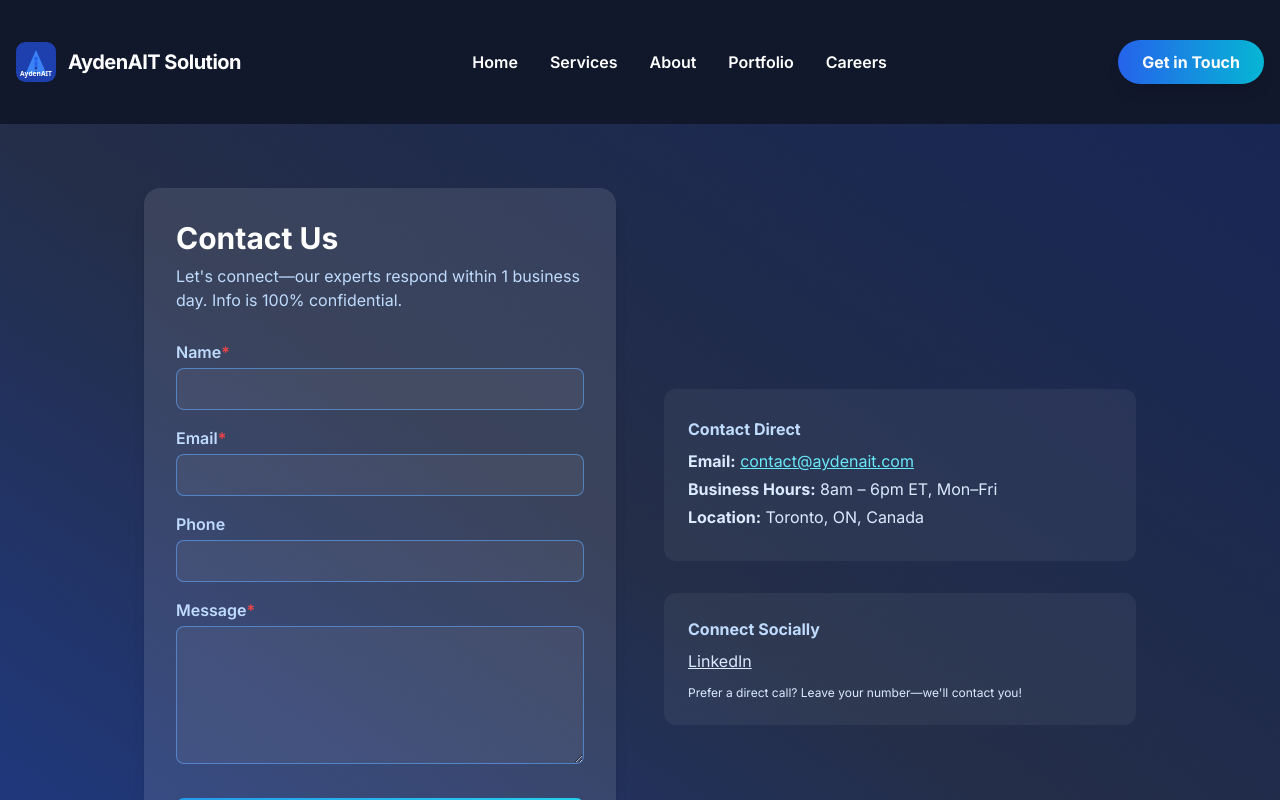
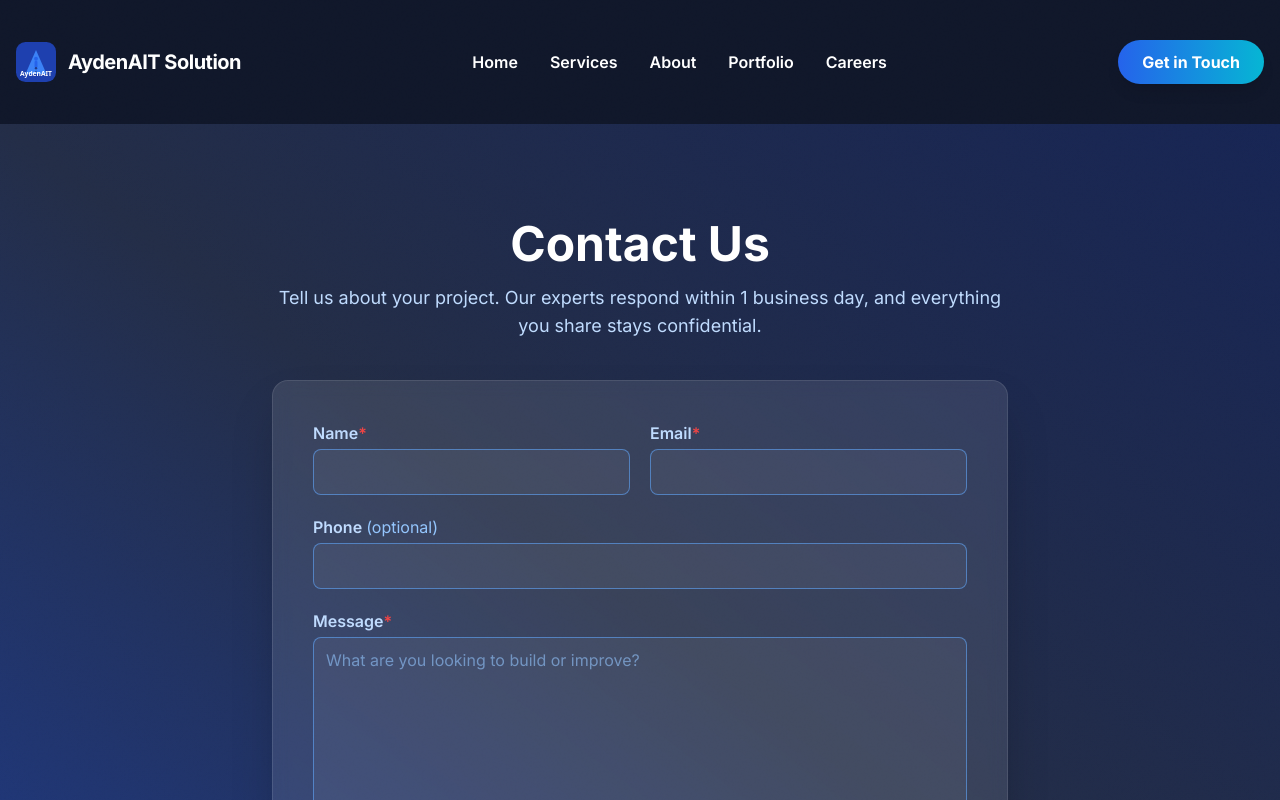
Before and after one commit to tianzesun/aydenait-website, a React (Vite) app: page /contact in a window 1280 px wide. Shown: the top 800 px of the page. Built offline with nearby package versions, Linux system fonts and the light colour scheme; the HTML template or start-up script is replaced by a standard one.

Commit message:
Redesign Contact page around the form; remove social/call panel
Co-Authored-By: Claude Opus 5.5 <noreply@anthropic.com>

```diff
--- a/src/pages/Contact.tsx
+++ b/src/pages/Contact.tsx
@@ -42,23 +42,26 @@ const Contact = () => {
         ogUrl="https://aydenait.com/contact"
         canonical="https://aydenait.com/contact"
       />
-      <section className="py-16 min-h-screen bg-gradient-to-bl from-blue-950 via-[#232d47] to-blue-900">
-      <div className="max-w-5xl mx-auto px-4 grid md:grid-cols-2 gap-12">
+      <section className="py-16 md:py-24 min-h-screen bg-gradient-to-bl from-blue-950 via-[#232d47] to-blue-900">
+        <div className="max-w-3xl mx-auto px-4">
+          <div className="text-center mb-10">
+            <h1 className="text-4xl md:text-5xl font-bold text-white mb-4">Contact Us</h1>
+            <p className="text-lg text-blue-200">Tell us about your project. Our experts respond within 1 business day, and everything you share stays confidential.</p>
+          </div>
+
           {/* Contact Form */}
-        <div className="bg-white/10 rounded-2xl p-8 shadow-lg flex flex-col justify-center">
-          <h1 className="text-3xl font-bold text-white mb-2">Contact Us</h1>
-          <p className="text-blue-200 mb-7">Let's connect—our experts respond within 1 business day. Info is 100% confidential.</p>
+          <div className="bg-white/10 border border-white/10 rounded-2xl p-6 md:p-10 shadow-2xl backdrop-blur">
             {submitted && (
-            <div role="status" className="mb-4 p-3 bg-green-500/20 border border-green-500 rounded text-green-100">
+              <div role="status" className="mb-6 p-3 bg-green-500/20 border border-green-500 rounded text-green-100">
                 ✓ Thank you! We'll be in touch within 1 business day.
               </div>
             )}
             {error && (
-            <div role="alert" className="mb-4 p-3 bg-red-500/20 border border-red-500 rounded text-red-100">
+              <div role="alert" className="mb-6 p-3 bg-red-500/20 border border-red-500 rounded text-red-100">
                 ✗ {error}
               </div>
             )}
-          <form onSubmit={handleSubmit} className="flex flex-col gap-4">
+            <form onSubmit={handleSubmit} className="grid md:grid-cols-2 gap-5">
               <div>
                 <label htmlFor="contact-name" className="block mb-1 font-semibold text-blue-200">Name<span className="text-red-500">*</span></label>
                 <input
@@ -69,7 +72,7 @@ const Contact = () => {
                   value={formData.name}
                   onChange={handleChange}
                   required
-                className="w-full border bg-white/5 px-3 py-2 text-blue-50 placeholder-blue-300/60 border-blue-400/60 rounded-lg focus:outline-none focus:border-cyan-400 focus:ring-2 focus:ring-cyan-400/30 transition"/>
+                  className="w-full border bg-white/5 px-3 py-2.5 text-blue-50 placeholder-blue-300/60 border-blue-400/60 rounded-lg focus:outline-none focus:border-cyan-400 focus:ring-2 focus:ring-cyan-400/30 transition"/>
               </div>
               <div>
                 <label htmlFor="contact-email" className="block mb-1 font-semibold text-blue-200">Email<span className="text-red-500">*</span></label>
@@ -81,10 +84,10 @@ const Contact = () => {
                   value={formData.email}
                   onChange={handleChange}
                   required
-                className="w-full border bg-white/5 px-3 py-2 text-blue-50 placeholder-blue-300/60 border-blue-400/60 rounded-lg focus:outline-none focus:border-cyan-400 focus:ring-2 focus:ring-cyan-400/30 transition"/>
+                  className="w-full border bg-white/5 px-3 py-2.5 text-blue-50 placeholder-blue-300/60 border-blue-400/60 rounded-lg focus:outline-none focus:border-cyan-400 focus:ring-2 focus:ring-cyan-400/30 transition"/>
               </div>
-            <div>
-              <label htmlFor="contact-phone" className="block mb-1 font-semibold text-blue-200">Phone</label>
+              <div className="md:col-span-2">
+                <label htmlFor="contact-phone" className="block mb-1 font-semibold text-blue-200">Phone <span className="font-normal text-blue-300">(optional)</span></label>
                 <input
                   type="tel"
                   id="contact-phone"
@@ -92,45 +95,39 @@ const Contact = () => {
                   autoComplete="tel"
                   value={formData.phone}
                   onChange={handleChange}
-                className="w-full border bg-white/5 px-3 py-2 text-blue-50 placeholder-blue-300/60 border-blue-400/60 rounded-lg focus:outline-none focus:border-cyan-400 focus:ring-2 focus:ring-cyan-400/30 transition"/>
+                  className="w-full border bg-white/5 px-3 py-2.5 text-blue-50 placeholder-blue-300/60 border-blue-400/60 rounded-lg focus:outline-none focus:border-cyan-400 focus:ring-2 focus:ring-cyan-400/30 transition"/>
               </div>
-            <div>
+              <div className="md:col-span-2">
                 <label htmlFor="contact-message" className="block mb-1 font-semibold text-blue-200">Message<span className="text-red-500">*</span></label>
                 <textarea
                   id="contact-message"
-                rows={5}
+                  rows={7}
                   name="message"
                   maxLength={5000}
+                  placeholder="What are you looking to build or improve?"
                   value={formData.message}
                   onChange={handleChange}
                   required
-                className="w-full border bg-white/5 px-3 py-2 text-blue-50 placeholder-blue-300/60 border-blue-400/60 rounded-lg focus:outline-none focus:border-cyan-400 focus:ring-2 focus:ring-cyan-400/30 transition"></textarea>
+                  className="w-full border bg-white/5 px-3 py-2.5 text-blue-50 placeholder-blue-300/60 border-blue-400/60 rounded-lg focus:outline-none focus:border-cyan-400 focus:ring-2 focus:ring-cyan-400/30 transition"></textarea>
               </div>
+              <div className="md:col-span-2 flex flex-col md:flex-row md:items-center md:justify-between gap-4 mt-1">
+                <p className="text-xs text-blue-300">We never share your info. NDA always available.</p>
                 <button
                   type="submit"
                   disabled={isSubmitting}
-              className="mt-3 py-3 bg-gradient-to-tr from-blue-600 to-cyan-400 text-white font-bold rounded-lg hover:bg-blue-700 transition text-lg disabled:opacity-50 disabled:cursor-not-allowed"
+                  className="px-10 py-3 bg-gradient-to-tr from-blue-600 to-cyan-400 text-white font-bold rounded-lg hover:shadow-lg hover:shadow-cyan-500/25 transition text-lg disabled:opacity-50 disabled:cursor-not-allowed"
                 >
                   {isSubmitting ? "Sending..." : "Send Message"}
                 </button>
+              </div>
             </form>
-          <p className="mt-7 text-xs text-blue-300">We never share your info. NDA always available.</p>
           </div>
-      {/* Info, Phones, Social, Hours */}
-      <div className="flex flex-col gap-8 justify-center">
-        <div className="bg-white/5 rounded-xl px-6 py-7 text-blue-100">
-          <h2 className="font-bold text-blue-200 mb-2">Contact Direct</h2>
-          <div className="mb-1"><b>Email:</b> <a className="text-cyan-300 underline" href="mailto:contact@aydenait.com">contact@aydenait.com</a></div>
-          <div className="mb-1"><b>Business Hours:</b> 8am – 6pm ET, Mon–Fri</div>
-          <div className="mb-1"><b>Location:</b> Toronto, ON, Canada</div>
-        </div>
-        <div className="bg-white/5 rounded-xl px-6 py-6 text-blue-100">
-          <h3 className="font-bold text-blue-200 mb-2">Connect Socially</h3>
-          <div className="flex gap-4 mb-3">
-            <a href="https://linkedin.com/company/aydenait" className="hover:text-cyan-300 underline" target="_blank" rel="noopener noreferrer">LinkedIn</a>
-          </div>
-          <div className="text-xs">Prefer a direct call? Leave your number—we'll contact you!</div>
-        </div>
+
+          {/* Direct contact details */}
+          <div className="mt-8 flex flex-col md:flex-row md:justify-center gap-2 md:gap-8 text-center text-sm text-blue-200">
+            <div>Email: <a className="text-cyan-300 underline" href="mailto:contact@aydenait.com">contact@aydenait.com</a></div>
+            <div>Mon–Fri, 8am – 6pm ET</div>
+            <div>Toronto, ON, Canada</div>
           </div>
         </div>
       </section>
```
Lines whose indentation alone changed are shown as unchanged.
